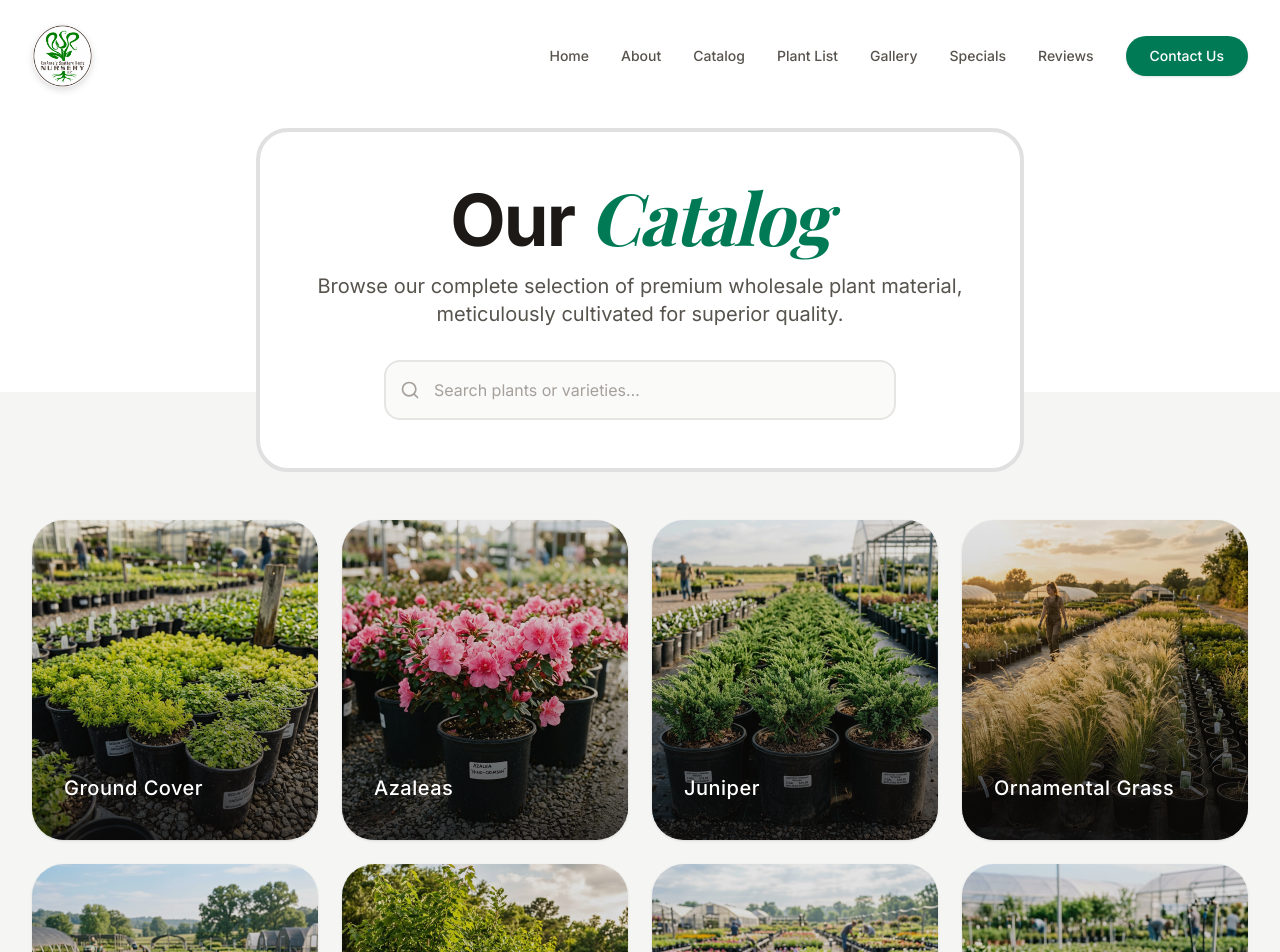
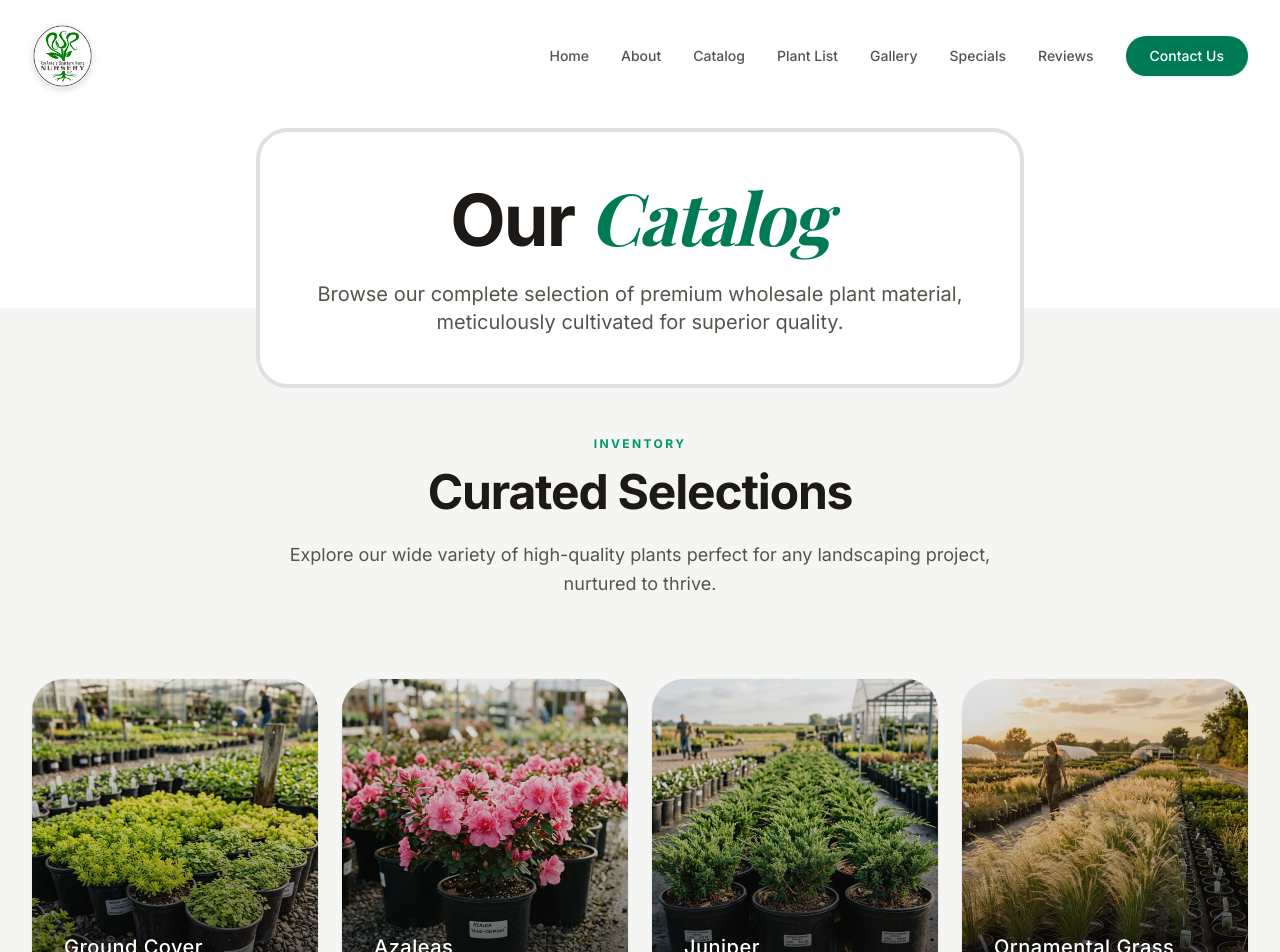
Before and after one commit to Founditmarketing/nursery, a React (Vite) app: page /catalog in a window 1280 px wide. Shown: the top 952 px of the page. Built offline with nearby package versions, Linux system fonts and the light colour scheme; a web font is replaced by a local one.

Commit message:
Fix: clean catalog page, Facebook link, remove unused backend deps

```diff
--- a/src/components/Footer.tsx
+++ b/src/components/Footer.tsx
@@ -19,7 +19,7 @@ export default function Footer() {
                             Louisiana based wholesale nursery serving designers, architects, landscape contractors, and retail customers with exceptional plant material.
                         </p>
                         <div className="flex gap-4">
-                            <a href="#" className="w-12 h-12 rounded-full border border-stone-800 flex items-center justify-center hover:bg-emerald-800 hover:border-emerald-700 hover:text-white transition-all duration-300">
+                            <a href="https://www.facebook.com/rsrnursery" target="_blank" rel="noopener noreferrer" className="w-12 h-12 rounded-full border border-stone-800 flex items-center justify-center hover:bg-emerald-800 hover:border-emerald-700 hover:text-white transition-all duration-300">
                                 <span className="sr-only">Facebook</span>
                                 <svg className="w-5 h-5" fill="currentColor" viewBox="0 0 24 24" aria-hidden="true"><path fillRule="evenodd" d="M22 12c0-5.523-4.477-10-10-10S2 6.477 2 12c0 4.991 3.657 9.128 8.438 9.878v-6.987h-2.54V12h2.54V9.797c0-2.506 1.492-3.89 3.777-3.89 1.094 0 2.238.195 2.238.195v2.46h-1.26c-1.243 0-1.63 1.562V12h2.773l-.443 2.89h-2.33v6.988C18.343 21.128 22 16.991 22 12z" clipRule="evenodd" /></svg>
                             </a>
--- a/src/pages/Catalog.tsx
+++ b/src/pages/Catalog.tsx
@@ -1,29 +1,7 @@
-import { useState, useMemo } from 'react';
-import { motion, AnimatePresence } from 'motion/react';
-import { Search, ChevronRight, X } from 'lucide-react';
-import { Link } from 'react-router-dom';
-import { categories } from '../data/plantData';
+import { motion } from 'motion/react';
+import Inventory from '../components/Inventory';
 
 export default function Catalog() {
-    const [query, setQuery] = useState('');
-
-    const filtered = useMemo(() => {
-        const q = query.toLowerCase().trim();
-        if (!q) return categories;
-        return categories
-            .map(cat => {
-                const nameMatch = cat.name.toLowerCase().includes(q);
-                const matchingVarieties = cat.varieties?.filter(v =>
-                    v.name.toLowerCase().includes(q)
-                ) ?? [];
-                if (nameMatch || matchingVarieties.length > 0) {
-                    return { ...cat, _matchingVarieties: matchingVarieties, _nameMatch: nameMatch };
-                }
-                return null;
-            })
-            .filter(Boolean) as (typeof categories[number] & { _matchingVarieties: any[]; _nameMatch: boolean })[];
-    }, [query]);
-
     return (
         <main className="min-h-screen">
             {/* White top section */}
@@ -35,136 +13,17 @@ export default function Catalog() {
                         transition={{ duration: 0.8, ease: [0.22, 1, 0.36, 1] }}
                         className="bg-white rounded-[2rem] border-4 border-[#E0E0E0] px-8 py-12 text-center max-w-3xl mx-auto relative z-10 -mb-24"
                     >
-                        <h1 className="text-5xl md:text-7xl font-bold text-stone-900 mb-4 tracking-tight">
+                        <h1 className="text-5xl md:text-7xl font-bold text-stone-900 mb-6 tracking-tight">
                             Our <span className="font-serif italic text-emerald-700">Catalog</span>
                         </h1>
-                        <p className="text-xl text-stone-600 font-light max-w-2xl mx-auto mb-8">
+                        <p className="text-xl text-stone-600 font-light max-w-2xl mx-auto">
                             Browse our complete selection of premium wholesale plant material, meticulously cultivated for superior quality.
                         </p>
-
-                        {/* Search Bar */}
-                        <div className="relative max-w-lg mx-auto">
-                            <Search className="absolute left-4 top-1/2 -translate-y-1/2 w-5 h-5 text-stone-400 pointer-events-none" />
-                            <input
-                                type="text"
-                                value={query}
-                                onChange={e => setQuery(e.target.value)}
-                                placeholder="Search plants or varieties…"
-                                className="w-full pl-12 pr-12 py-4 rounded-2xl border-2 border-stone-200 bg-stone-50 text-stone-900 placeholder-stone-400 outline-none focus:border-emerald-500 focus:ring-4 focus:ring-emerald-500/10 transition-all duration-300 text-base"
-                            />
-                            <AnimatePresence>
-                                {query && (
-                                    <motion.button
-                                        initial={{ opacity: 0, scale: 0.8 }}
-                                        animate={{ opacity: 1, scale: 1 }}
-                                        exit={{ opacity: 0, scale: 0.8 }}
-                                        onClick={() => setQuery('')}
-                                        className="absolute right-4 top-1/2 -translate-y-1/2 text-stone-400 hover:text-stone-700 transition-colors"
-                                    >
-                                        <X className="w-4 h-4" />
-                                    </motion.button>
-                                )}
-                            </AnimatePresence>
-                        </div>
                     </motion.div>
                 </div>
             </div>
-
-            {/* Grey catalog section */}
-            <section className="bg-stone-100 py-32">
-                <div className="max-w-7xl mx-auto px-4 sm:px-6 lg:px-8">
-
-                    {/* Result count when searching */}
-                    <AnimatePresence>
-                        {query && (
-                            <motion.p
-                                initial={{ opacity: 0, y: -10 }}
-                                animate={{ opacity: 1, y: 0 }}
-                                exit={{ opacity: 0, y: -10 }}
-                                className="text-stone-500 text-sm mb-8 text-center"
-                            >
-                                {filtered.length === 0
-                                    ? `No results for "${query}"`
-                                    : `${filtered.length} categor${filtered.length === 1 ? 'y' : 'ies'} matching "${query}"`}
-                            </motion.p>
-                        )}
-                    </AnimatePresence>
-
-                    {/* Category Grid */}
-                    <motion.div layout className="grid grid-cols-2 md:grid-cols-3 lg:grid-cols-4 gap-4 md:gap-6">
-                        <AnimatePresence mode="popLayout">
-                            {filtered.map((category, index) => {
-                                const matchingVars = (category as any)._matchingVarieties ?? [];
-                                const hasVarietyMatch = matchingVars.length > 0 && !(category as any)._nameMatch;
-                                return (
-                                    <motion.div
-                                        key={category.id}
-                                        layout
-                                        initial={{ opacity: 0, scale: 0.9 }}
-                                        animate={{ opacity: 1, scale: 1 }}
-                                        exit={{ opacity: 0, scale: 0.9 }}
-                                        whileHover={{ y: -12, scale: 1.01, rotateZ: index % 2 === 0 ? 1 : -1 }}
-                                        transition={{ duration: 0.4, ease: [0.22, 1, 0.36, 1] }}
-                                        className="will-change-transform"
-                                    >
-                                        <Link
-                                            to={`/category/${category.id}`}
-                                            className="group relative h-80 rounded-[2rem] overflow-hidden block shadow-sm hover:shadow-[0_20px_40px_-15px_rgba(0,0,0,0.3)] transition-all duration-500"
-                                        >
-                                            <img
-                                                src={category.img}
-                                                alt={category.name}
-                                                className="w-full h-full object-cover transition-all duration-1000 group-hover:scale-[1.15] group-hover:blur-[2px]"
-                                            />
-                                            <div className="absolute inset-0 bg-stone-900/10 group-hover:bg-transparent transition-colors duration-700 z-10 pointer-events-none" />
-                                            <div className="absolute inset-0 flex flex-col justify-end p-8 z-20">
-                                                <div className="absolute inset-0 bg-gradient-to-t from-stone-950/90 via-stone-900/20 to-transparent transition-opacity duration-500 opacity-80 group-hover:opacity-100 pointer-events-none" />
-                                                <div className="z-30 relative">
-                                                    <div className="flex items-center justify-between">
-                                                        <h4 className="text-white font-medium text-xl tracking-wide group-hover:-translate-y-2 group-hover:drop-shadow-lg transition-transform duration-500">
-                                                            {category.name}
-                                                        </h4>
-                                                        <div className="w-10 h-10 rounded-full bg-white/10 backdrop-blur-md flex items-center justify-center opacity-0 -translate-x-4 group-hover:opacity-100 group-hover:translate-x-0 transition-all duration-500 border border-white/20">
-                                                            <ChevronRight className="w-5 h-5 text-white" />
-                                                        </div>
-                                                    </div>
-                                                    {/* Show matching variety names under the category name when searching */}
-                                                    {hasVarietyMatch && (
-                                                        <motion.p
-                                                            initial={{ opacity: 0 }}
-                                                            animate={{ opacity: 1 }}
-                                                            className="text-emerald-300 text-xs mt-1 font-light"
-                                                        >
-                                                            {matchingVars.map((v: any) => v.name).join(' · ')}
-                                                        </motion.p>
-                                                    )}
-                                                </div>
-                                            </div>
-                                        </Link>
-                                    </motion.div>
-                                );
-                            })}
-                        </AnimatePresence>
-
-                        {/* No results */}
-                        {filtered.length === 0 && (
-                            <motion.div
-                                initial={{ opacity: 0 }}
-                                animate={{ opacity: 1 }}
-                                className="col-span-full text-center py-24"
-                            >
-                                <p className="text-stone-400 text-lg font-light">No plants found for "{query}"</p>
-                                <button
-                                    onClick={() => setQuery('')}
-                                    className="mt-4 text-emerald-700 hover:text-emerald-600 text-sm font-medium underline underline-offset-2"
-                                >
-                                    Clear search
-                                </button>
-                            </motion.div>
-                        )}
-                    </motion.div>
-                </div>
-            </section>
+            {/* Grey bottom section — Inventory brings its own bg-stone-100 and py-32 top padding */}
+            <Inventory />
         </main>
     );
 }
```
Also changed, not shown: package.json (+2 -9 lines).
